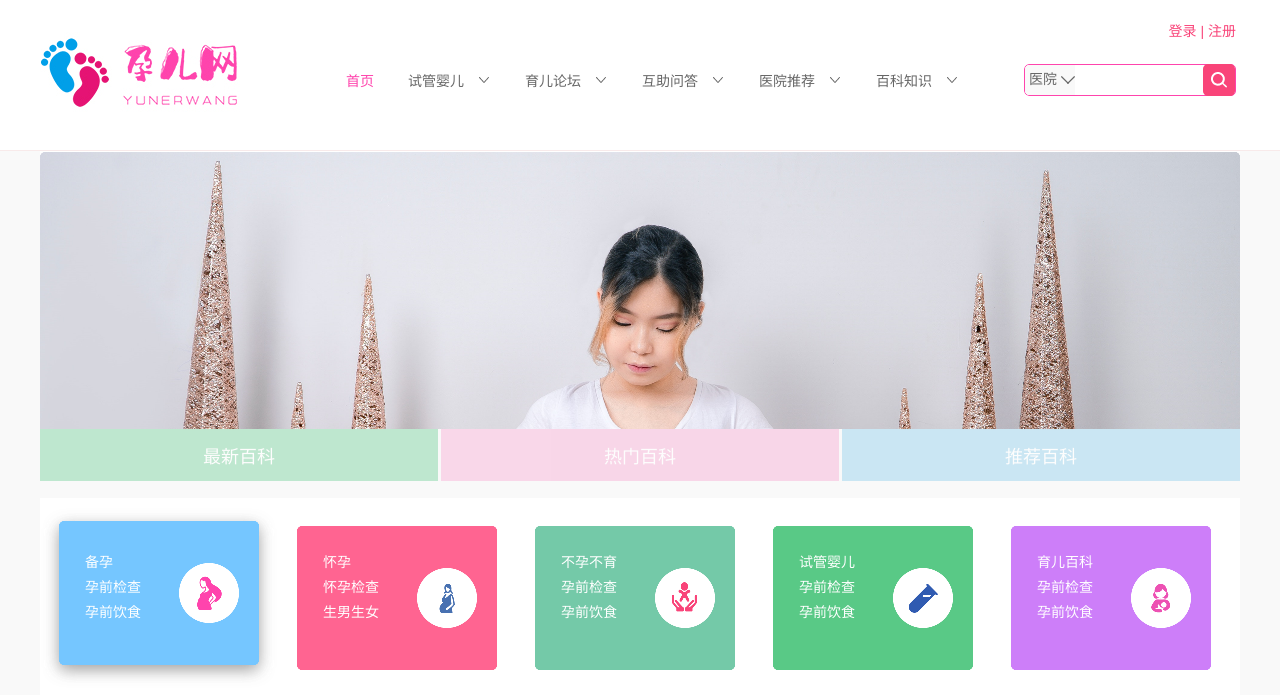
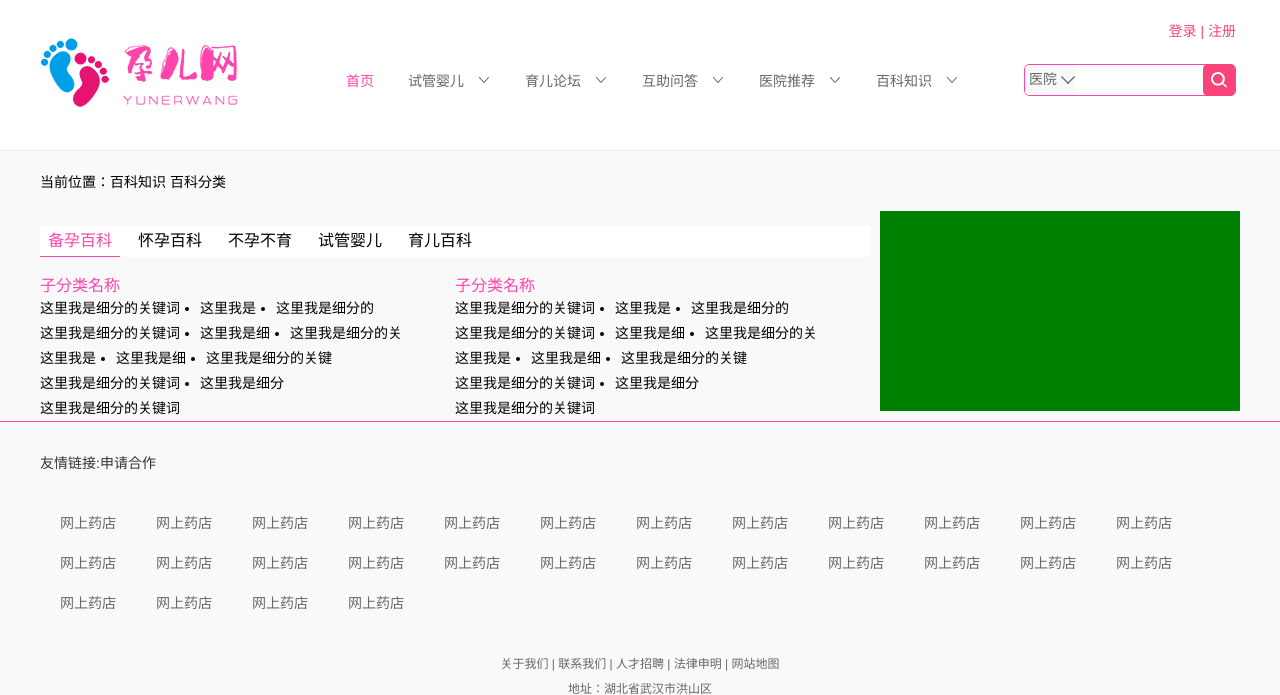
Before and after one commit to xiaohanxxx/yuerweb, a Django app: page /baike/ in a window 1280 px wide. Shown: the top 695 px of the page. Run offline with Django 3.2, Linux system fonts and the light colour scheme; data that the repository does not hold is empty; some libraries are stand-ins or nearby versions.

Commit message:
baike_list.html

```diff
--- a/static/css/css.css
+++ b/static/css/css.css
@@ -491,7 +491,7 @@ color: #666; font-size: 12px; }
 .beiyunbaikepart{ width: 100%; overflow: hidden; }
 .rightlistsa{ width: 995px; float: left; min-height: 200px; margin-top: 17px; }
 .rightlistsa ul{ width: 30%; float: left; overflow: hidden; }
-.ululli{ width: 30%; float: left; overflow: hidden; margin-right: 2%; }
+.ululli{ width: 30%; float: left; overflow: hidden; margin-right: 2%; height: 120px; }
 .abq{ width: 100%; overflow: hidden; }
 .ululli a{ text-decoration: none;margin-right: 15px; color: #666;margin-bottom: 10px; font-size: 14px; }
 .ululli h4{ margin-bottom: 10px; color: #ff44ad; font-size: 16px;}
@@ -514,7 +514,7 @@ color: #666; font-size: 12px; }
 .curposition{ margin: 20px 0; }
 .arctiacalbody{ width: 100%; overflow: hidden; margin: 20px 0;}
 .leftarcal{width: 840px; float: left; min-height: 200px; background: #fff;}
-.rightpart{ width: 350px; float: right; min-height: 200px; background: green; }
+.rightpart{ width: 350px; float: right; min-height: 200px; }
 
 .content{ overflow: hidden; width: 100%; }
 
@@ -583,3 +583,34 @@ color: #666; font-size: 12px; }
 .listyisheng ol{ margin: 25px 0; }
 .listyisheng ol li{ float: left; width: 16.6%; text-align: center; }
 .listyisheng ol li p{ text-align: center; padding: 15px 0; }
+
+
+
+.left_bottom_artctal,.left_bottom_artctal ul,.left_bottom_artctal_anather{ width: 100%;overflow: hidden; }
+.left_bottom_artctal h3{ width: 100%; overflow: hidden; height: 50px; line-height: 50px; border-bottom:1px solid #f1f1f1; padding-left: 20px; }
+.left_bottom_artctal h3 abbr{ height: 50px; line-height: 50px; width: 120px; text-align: center; border-bottom: 2px solid #ff44ad; display: block; margin-bottom: 15px; }
+.left_bottom_artctal ul{ padding: 20px; }
+.left_bottom_artctal ul li{ float: left; width: 25%; margin-bottom: 20px; }
+
+
+
+.left_bottom_artctal_anather h3{ width: 100%; overflow: hidden; height: 50px; line-height: 50px; border-bottom:1px solid #f1f1f1; padding-left: 20px; margin-bottom: 20px; }
+.left_bottom_artctal_anather h3 abbr{ height: 50px; line-height: 50px; width: 106px; text-align: center; border-bottom: 2px solid #ff44ad; display: block; margin-bottom: 15px; }
+.left_bottom_artctal_anather ul li{ margin-bottom: 20px; padding-left: 25px;}
+.suoyin{ width: 100%; overflow: hidden; }
+/*.suoyin img{ width: 100%; }*/
+
+.curr_address{ overflow: hidden; width: 1200px; margin: 20px auto; }
+.artcalAll{ width: 1200px; margin: 0 auto; overflow: hidden; min-height: 200px;}
+
+.leftarcallist{ width: 830px; overflow: hidden; float: left;min-height: 200px;}
+.rightarclalist{ float: right; min-height: 200px; background: green;overflow: hidden; width: 360px;}
+.leftarcallist ul{ margin: 15px 0; background: #fff; overflow: hidden;}
+.leftarcallist ul li{ float: left; cursor: pointer; font-size: 16px; margin-right:10px; width: 80px; height: 30px; line-height: 30px; text-align: center;}
+.curre_dh{ color: #FF44AD; border-bottom: 1px solid #FF44AD;}
+
+.child_fl{ overflow: hidden; width: 100%; float: left;}
+.fl_list{float: left; width: 50%;}
+.fl_list h3{ font-size: 16px; color:#FF44AD;}
+.fl_list ol{ overflow: hidden;}
+.fl_list ol li{ float: left; margin-right: 20px; line-height: 25px; list-style-type: disc;}
--- a/template/baike.html
+++ b/template/baike.html
@@ -18,179 +18,72 @@
 
 
 </head>
+<!-- 头部 -->
 {% include 'header.html' %}
-<style>
-	.swiper-container {
-      width: 100%;
-      height: 300px;
-      margin-left: auto;
-      margin-right: auto;
-    }
 
-    .gallery-top .swiper-slide {
-      background-size: cover;
-      background-position: center;
-      height: 348px;
-    }
 
-    .gallery-top {
-      height: 80%;
-      width: 100%;
-    }
-
-    .gallery-thumbs {
-      height: 15%;
-      box-sizing: border-box;
-    }
-
-    .gallery-thumbs .swiper-slide {
-      width: 100%;
-      background: red;
-      cursor: pointer;
-      color: #fff;
-      font-weight: 400;
-      font-family: "微软雅黑";
-    }
-
-    .gallery-thumbs .swiper-slide-thumb-active {
-      opacity: 1;
-    }
-</style>
-     <div class="bodysae">
-     	<div class="bodysaeconts">
-     		<div class="partone" style="width: 1200px; height: 347px;">
- 			    <div class="swiper-container gallery-top">
-				    <div class="swiper-wrapper">
-					      <div class="swiper-slide"><img src="{% static 'img/banners.png' %}"></div>
-					      <div class="swiper-slide"><img src="{% static 'img/banners.png' %}"></div>
-					      <div class="swiper-slide"><img src="{% static 'img/banners.png' %}"></div>
-				    </div>
-				</div>
-				<div class="swiper-container gallery-thumbs">
-				      <div class="swiper-wrapper">
-					      <div class="swiper-slide" style="background:rgb(89,201,134,0.6); opacity: 0.6;">最新百科</div>
-					      <div class="swiper-slide" style="background:rgb(249,155,204,0.6); opacity: 0.6;">热门百科</div>
-					      <div class="swiper-slide" style="background:rgb(122,198,234,0.6); opacity: 0.6;">推荐百科</div>
-					  </div>
-			    </div>
-     		</div>
-     	</div>
+     <div class="curr_address">
+           当前位置：百科知识 百科分类
      </div>
 
+     <div class="artcalAll">
+          <div class="leftarcallist">
+                <ul>
+                    <li class="curre_dh">备孕百科</li>
+                    <li>怀孕百科</li>
+                    <li>不孕不育</li>
+                    <li>试管婴儿</li>
+                    <li>育儿百科</li>
+                </ul>
 
-     <div class="baikepariton">
-     	<div class="bkpartonfes">
-     		<div class="haohengconts">
-     			<ul style="overflow: hidden; width: 100%;">
-     				<li style="background: url({% static 'img/976.png' %}) no-repeat center center; height: 200px; width: 238px;">
-     					<p>
-     						<a href="">备孕</a>
-     						<a href="">孕前检查</a>
-     						<a href="">孕前饮食</a>
-     					</p>
-     				</li>
-     				<li style="background: url({% static 'img/977.png' %}) no-repeat center center; height: 200px; width: 238px;">
-     					<p>
-     						<a href="">怀孕</a>
-     						<a href="">怀孕检查</a>
-     						<a href="">生男生女</a>
-     					</p>
-     				</li>
-     				<li style="background: url({% static 'img/978.png' %}) no-repeat center center; height: 200px; width: 238px;">
-     					<p>
-     						<a href="">不孕不育</a>
-     						<a href="">孕前检查</a>
-     						<a href="">孕前饮食</a>
-     					</p>
-     				</li>
-     				<li style="background: url({% static 'img/979.png' %}) no-repeat center center; height: 200px; width: 238px;">
-     					<p>
-     						<a href="">试管婴儿</a>
-     						<a href="">孕前检查</a>
-     						<a href="">孕前饮食</a>
-     					</p>
-     				</li>
-     				<li style="background: url({% static 'img/980.png' %}) no-repeat center center; height: 200px; width: 238px;">
-     					<p>
-     						<a href="">育儿百科</a>
-     						<a href="">孕前检查</a>
-     						<a href="">孕前饮食</a>
-     					</p>
-     				</li>
-     			</ul>
-     		</div>
-     	</div>
-     </div>
+                <div class="child_fl">
+                        <div class="fl_list">
+                            <h3>子分类名称</h3>
+                            <ol>
+                                <li>这里我是细分的关键词</li>
+                                <li>这里我是</li>
+                                <li>这里我是细分的</li>
+                                <li>这里我是细分的关键词</li>
+                                <li>这里我是细</li>
+                                <li>这里我是细分的关</li>
+                                <li>这里我是</li>
+                                <li>这里我是细</li>
+                                <li>这里我是细分的关键</li>
+                                <li>这里我是细分的关键词</li>
+                                <li>这里我是细分</li>
+                                <li>这里我是细分的关键词</li>
+                            </ol>
+                        </div>
+                        <div class="fl_list">
+                            <h3>子分类名称</h3>
+                            <ol>
+                                <li>这里我是细分的关键词</li>
+                                <li>这里我是</li>
+                                <li>这里我是细分的</li>
+                                <li>这里我是细分的关键词</li>
+                                <li>这里我是细</li>
+                                <li>这里我是细分的关</li>
+                                <li>这里我是</li>
+                                <li>这里我是细</li>
+                                <li>这里我是细分的关键</li>
+                                <li>这里我是细分的关键词</li>
+                                <li>这里我是细分</li>
+                                <li>这里我是细分的关键词</li>
+                            </ol>
+                        </div>
+                </div>
 
 
 
-     <div class="parttwo">
-     	<div class="parttwopart">
-     		<div class="guanggaocgl">
-     			<img src="{% static 'img/cgl.png' %}">
-     		</div>
-     		<div class="rightlists">
-     			<div class="righttoptwo">
-     				<div class="ulli" ms-repeat="twotopNews">
-     					<img ms-attr-src="'http://127.0.0.1:8000/media/' + el.thumb" style="float: left; margin-right: 10px;">
-     					<h3>{el.title}</h3>
-     					<p>{el.excerpt}</p>
-     				</div>
-     				<!-- <div class="ulli">
-     					<img src="{% static 'img/jixiefang.png' %}" style="float: left; margin-right: 10px;">
-     					<h3>我是文章标题最多显示两行跳转至论坛社区文章，超出的部分用...代替</h3>
-     					<p>我是文章正文内容，显示字段为文章正文部分开头截取内容，我最多显示四行，文案文案文案文案文案文案文案文案文案文案文案文案文案</p>
-     				</div> -->
-     			</div>
-     			<div class="rightbottmanther">
-     				<ul>
-     					<li ms-repeat="newartical"><a href='/baike/artcal/?aid={el.id
-                              }"'>{el.title}</a></li>
-     				</ul>
-     			</div>
-     		</div>
-     	</div>
-     </div>
-
-     <div class="biglists" ms-repeat="allbaikeData">
-     	<div class="partonebiglists">
-     		<div class="padiaeone">
-     			<div class="h3"><h3 style="width: 120px; height: 56px; line-height: 56px; border-bottom: 1px solid #ff44ad;">{el.menu_name}</h3></div>
-     			<div class="beiyunbaikepart">
-     				<div class="img" style="width: 205px; height: 308px; float: left;"><img src="{% static 'img/983.png' %}"></div>
-     				<div class="rightlistsa">
-     					<div class="ululli" ms-repeat-vw="el.children">
-     						<h4><a ms-attr-href="/baike/artcales/?aid={vw.id}">{vw.menu_name}</a></h4>
-     						<div class="abq">
-     							<a ms-attr-href="/baike/artcal/?aid={vf.id}" ms-repeat-vf="vw.children">{vf.menu_name}</a>
-     						</div>
-     					</div>
-     				</div>
-     			</div>
-     		</div>
-     	</div>
-     </div>
 
 
-     <!-- 底部 -->
-     {% include 'footer.html' %}
-     <script>
-             var galleryThumbs = new Swiper('.gallery-thumbs', {
-		      spaceBetween: 3,
-		      slidesPerView: 3,
-		      freeMode: false,
-		      watchSlidesVisibility: false,
-		      watchSlidesProgress: false,
-		    });
-		    var galleryTop = new Swiper('.gallery-top', {
-		      spaceBetween: 10,
-		      navigation: {
 
-		      },
-		      thumbs: {
-		        swiper: galleryThumbs
-		      }
-		    });
-     </script>
+          </div>
+         <div class="rightarclalist">
+
+         </div>
+     </div>
+<!-- 底部 -->
+{% include 'footer.html' %}
 </body>
 </html>
--- a/template/footer.html
+++ b/template/footer.html
@@ -34,10 +34,11 @@
      		</div>
      	</div>
      	<p style="text-align: center; margin-top: 30px; font-size: 12px;line-height: 25px; color: #666;">
-     		 关于我们联系我们人才招聘法律申明网站地图<br>
+     		 关于我们  |  联系我们  |  人才招聘  |  法律申明  |  网站地图<br>
      		 地址：湖北省武汉市洪山区<br>
      		 邮箱：123456@.com 招聘邮箱:123456.com<br>
      		 copyright @ 2000 - 2020 yuer.com ALL Rights Reserved 鄂ICP备123456号-1
+                <!-- {ceshi | truncate(15,'...')} -->
      	</p>
      </div>
 <script type="text/javascript">
@@ -218,8 +219,8 @@
               success: function(data) {
                  vm.newartical = [];
                  vm.newartical = data.data;
+                 console.log(vm.newartical);
                  if(vm.newartical.length>1){
-                    console.log(vm.newartical,999999999999999);
                       vm.twotopNews.push(vm.newartical[0]);
                       vm.twotopNews.push(vm.newartical[1]);
                  }
--- a/template/index.html
+++ b/template/index.html
@@ -618,7 +618,7 @@
       	 			<p class="hides">我是回答问题文案，最多显示两行默认展示两个问答，鼠标悬浮和滑过颜色发生变化...</p>
       	 		</div>
       	 		<div class="titleanswer">
-      	 			<h3 class="shows">我是问题文案，最多显示一行字数到这里哟</h3>
+      	 			<h3>我是问题文案，最多显示一行字数到这里哟</h3>
       	 			<abbr title="">888位医生回答</abbr>
       	 			<p class="hides">我是回答问题文案，最多显示两行默认展示两个问答，鼠标悬浮和滑过颜色发生变化...</p>
       	 		</div>
```
